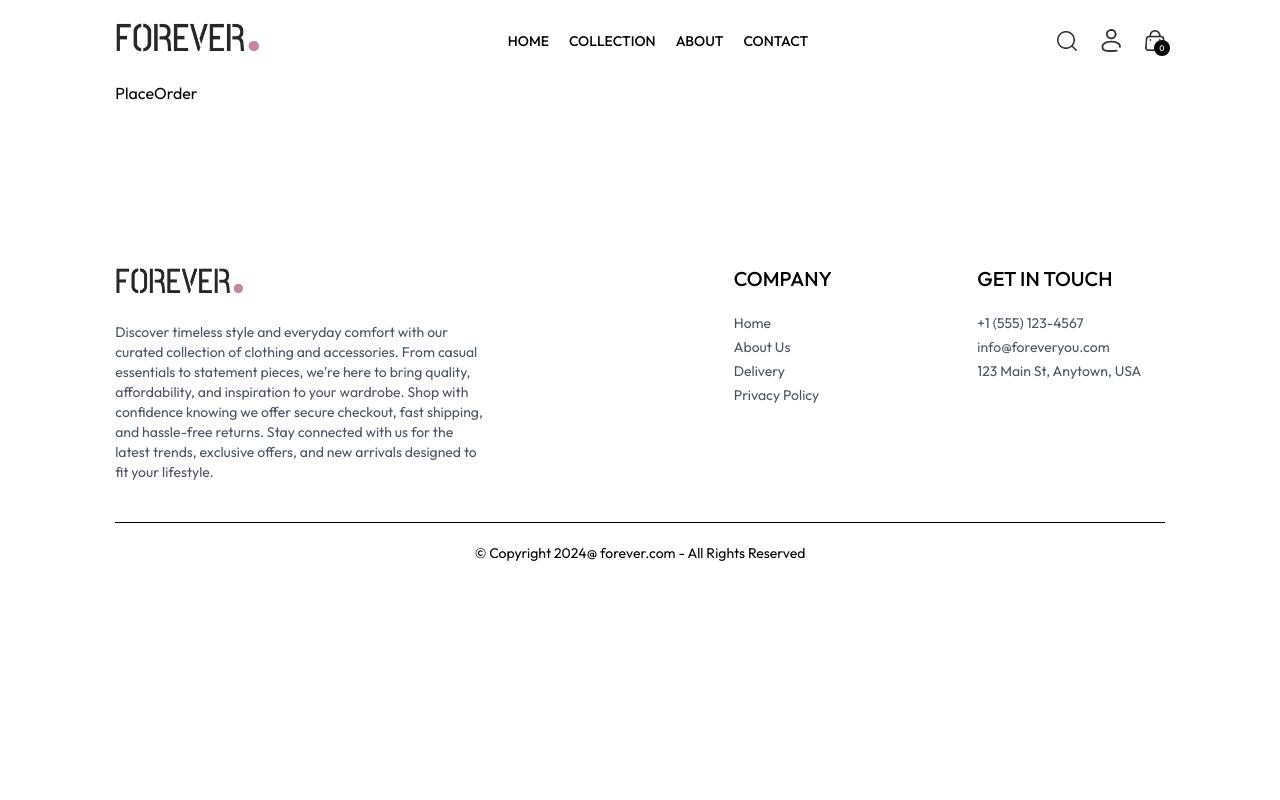
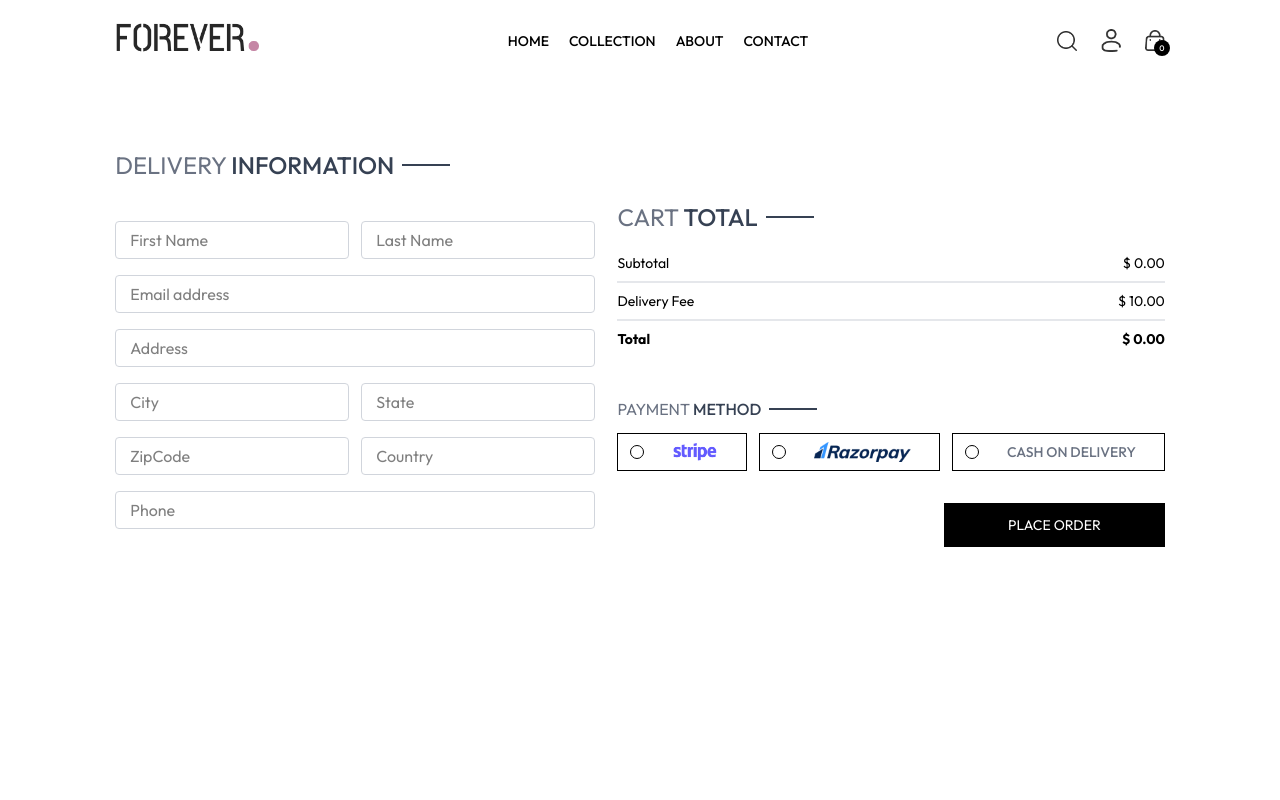
Before and after one commit to HunterBenX10/ecommerce-app, a React (Vite) app in the folder frontend/: page /place-order in a window 1280 px wide. Shown: the top 800 px of the page. Built offline with nearby package versions, Linux system fonts and the light colour scheme.

Commit message:
Order Page and PlaceOrder/Payment Methods

```diff
--- a/frontend/src/context/ShopContext.jsx
+++ b/frontend/src/context/ShopContext.jsx
@@ -1,6 +1,7 @@
 import { createContext, useState } from "react";
 import { products } from "../assets/assets";
 import { toast } from "react-toastify";
+import { useNavigate } from "react-router-dom";
 
 // eslint-disable-next-line react-refresh/only-export-components
 export const ShopContext = createContext();
@@ -11,6 +12,7 @@
   const [search, setSearch] = useState("");
   const [showSearch, setShowSearch] = useState(false);
   const [cartItems, setCartItems] = useState({});
+  const navigate = useNavigate();
 
   const addToCart = async (itemId, size) => {
 
@@ -89,7 +91,8 @@
     addToCart,
     getCartCount,
     updateQuantity,
-    getCartAmount
+    getCartAmount,
+    navigate,
 
   };
 
--- a/frontend/src/pages/Cart.jsx
+++ b/frontend/src/pages/Cart.jsx
@@ -5,7 +5,7 @@
 import CartTotal from '../components/CartTotal';
 
 const Cart = () => {
-  const { products, cartItems, currency, updateQuantity } = useContext(ShopContext)
+  const { products, cartItems, currency, updateQuantity, navigate } = useContext(ShopContext)
 
   const [cartData, setCartData] = useState([]);
 
@@ -65,6 +65,10 @@
       <div className="flex justify-end my-20">
           <div className="w-full sm:w-[450px]">
             <CartTotal />
+
+            <div className="w-full text-end">
+              <button onClick={() => navigate('/place-order')} className='my-8 px-8 py-3 bg-black text-white text-sm'>PROCEED TO CHECKOUT</button>
+            </div>
           </div>
       </div>
     </div>
--- a/frontend/src/pages/Orders.jsx
+++ b/frontend/src/pages/Orders.jsx
@@ -1,8 +1,46 @@
-import React from 'react'
+import React, { useContext } from 'react'
+import { ShopContext } from '../context/ShopContext'
+import Title from '../components/Title'
 
 const Orders = () => {
+
+  const { products, currency } = useContext(ShopContext)
+
   return (
-    <div>Orders</div>
+    <div className='border-t pt-16'>
+      <div className="text-2xl">
+        <Title text1={'MY'} text2={'ORDERS'}/>
+      </div>
+      <div>
+        {
+          products.slice(1,4).map((item, index) => (
+            <div key={index} className="py-4 border-t border-b text-gray-700 flex flex-col md:flex-row md:items-center md:justify-between gap-4 ">
+              <div className="flex items-start gap-6 text-sm">
+                <img className='w-16 sm:w-20' src={item.image[0]} alt="" />
+                <div>
+                  <p className='sm:text-base font-medium '>{item.name}</p>
+                  <div className='flex items-center gap-3 mt-2 text-base text-gray-700'>
+                    <p className='text-lg'>{currency} {item.price}</p>
+                    <p>Quantity: 1</p>
+                    <p>Size: M</p>
+                  </div>
+                  <p className='mt-2' >Date: <span className='text-gray-400'> 14, September 2025</span></p>
+                </div>
+              </div>
+
+              <div className="md:w-1/2 flex justify-between">
+                <div className="flex items-center gap-2">
+                  <p className='min-w-2 h-2 rounded-full bg-green-500'></p>
+                  <p className='text-sm md:text-base'>Ready to Ship!</p>
+                </div>
+
+                <button className='border px-4 py-2 text-sm font-medium rounded-sm cursor-pointer'>Track Order</button>
+              </div>
+            </div>
+          ))
+        }
+      </div>
+    </div>
   )
 }
 
--- a/frontend/src/pages/PlaceOrder.jsx
+++ b/frontend/src/pages/PlaceOrder.jsx
@@ -1,8 +1,71 @@
-import React from 'react'
+import React, { useContext, useState } from 'react'
+import Title from '../components/Title'
+import CartTotal from '../components/CartTotal'
+import { assets } from '../assets/assets'
+import { ShopContext } from '../context/ShopContext'
+const PlaceOrder = () => {
 
-const PlaceOrder = () => {
+  const [method, setMethod] = useState('')
+
+  const { navigate } = useContext(ShopContext)
+
   return (
-    <div>PlaceOrder</div>
+    <div className='flex flex-col sm:flex-row justify-between gap-4 pt-5 sm:pt-14 min-h-[80vh]  '>
+      {/** Left Side - Order Summary */}
+      <div className="flex flex-col gap-4 w-full sm:max-w-[480px]">
+        <div className='text-xl sm:text-2xl my-3'>
+          <Title text1={'DELIVERY'} text2={'INFORMATION'} />
+        </div>
+        <div className='flex gap-3'>
+          <input className='border border-gray-300 rounded py-1.5 px-3.5 w-full' type="text" placeholder='First Name' />
+          <input className='border border-gray-300 rounded py-1.5 px-3.5 w-full' type="text" placeholder='Last Name' />
+        </div>
+        <input className='border border-gray-300 rounded py-1.5 px-3.5 w-full' type="email" placeholder='Email address' />
+        <input className='border border-gray-300 rounded py-1.5 px-3.5 w-full' type="text" placeholder='Address' />
+        <div className='flex gap-3'>
+          <input className='border border-gray-300 rounded py-1.5 px-3.5 w-full' type="text" placeholder='City' />
+          <input className='border border-gray-300 rounded py-1.5 px-3.5 w-full' type="text" placeholder='State' />
+        </div>
+        <div className='flex gap-3'>
+          <input className='border border-gray-300 rounded py-1.5 px-3.5 w-full' type="number" placeholder='ZipCode' />
+          <input className='border border-gray-300 rounded py-1.5 px-3.5 w-full' type="text" placeholder='Country' />
+        </div>
+        <input className='border border-gray-300 rounded py-1.5 px-3.5 w-full' type="number" placeholder='Phone' />
+
+      </div>
+
+      { /* -- Right Sdie -- */}
+      <div className="mt-8">
+        <div className="mt-8 min-w-80">
+          <CartTotal />
+        </div>
+
+        <div className="mt-12">
+        <Title text1={'PAYMENT'} text2={'METHOD'} />
+        {/* -- Payment Method */}
+        <div className="flex gap-3 flex-col lg:flex-row">
+          <div onClick={()=>setMethod('stripe')} className="flex items-center gap-3 border p-2 px-3 cursor-pointer">
+            <p className={`min-w-3.5 h-3.5 border rounded-full ${ method === 'stripe' ? 'bg-black' : ''}`}></p>
+            <img className="h-5 mx-4" src={assets.stripe_logo}/>
+          </div>
+          <div onClick={()=>setMethod('razorpay')} className="flex items-center gap-3 border p-2 px-3 cursor-pointer">
+            <p className={`min-w-3.5 h-3.5 border rounded-full ${ method === 'razorpay' ? 'bg-black' : ''}`}></p>
+            <img className="h-5 mx-4" src={assets.razorpay_logo}/>
+          </div>
+          <div onClick={()=>setMethod('cod')} className="flex items-center gap-3 border p-2 px-3 cursor-pointer">
+            <p className={`min-w-3.5 h-3.5 border rounded-full ${ method === 'cod' ? 'bg-black' : ''}`}></p>
+            <p className='text-gray-500 text-sm font-medium mx-4'>CASH ON DELIVERY</p>
+          </div>
+        </div>
+        <div className="w-full text-end mt-8">
+        <button onClick={()=> navigate('/orders')} className='bg-black text-white px-16 py-3 text-sm cursor-pointer'>PLACE ORDER</button>
+        </div>
+
+        </div>
+      </div>
+    </div>
+
+
   )
 }
 
```
